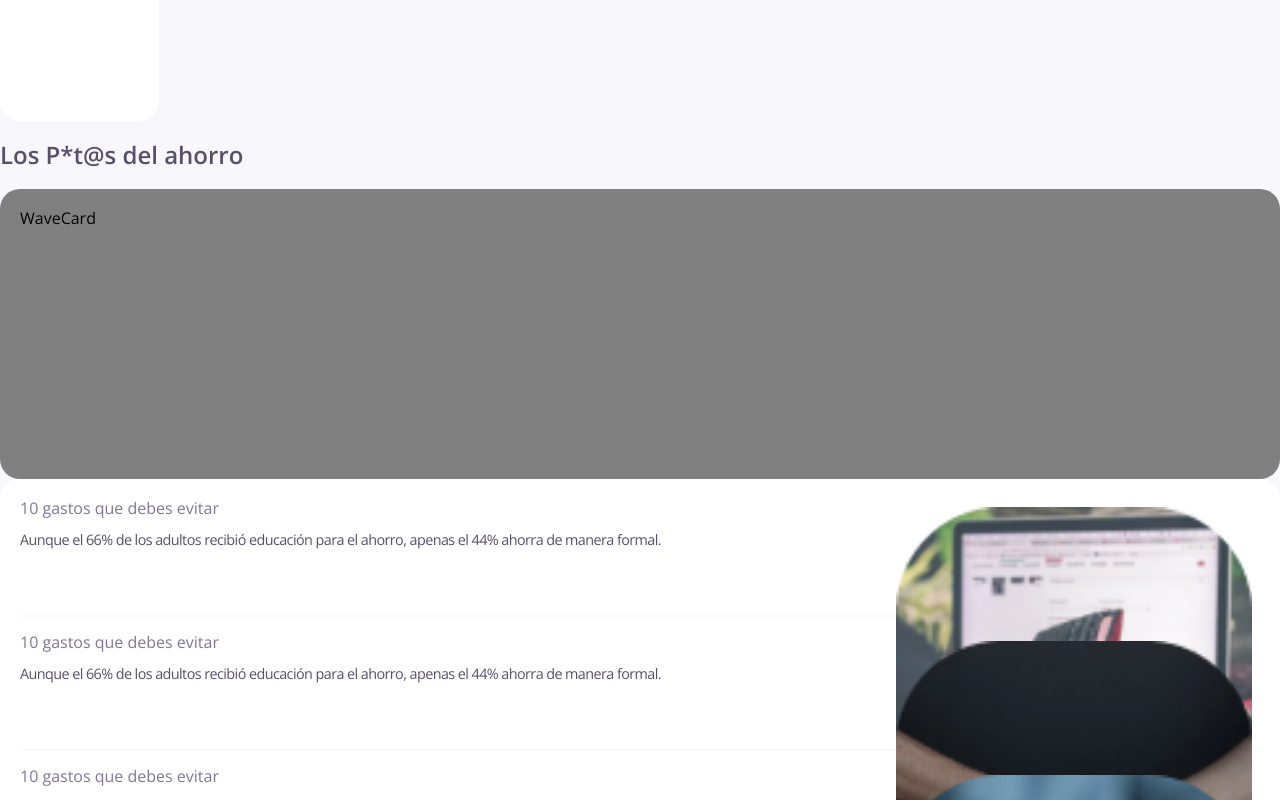
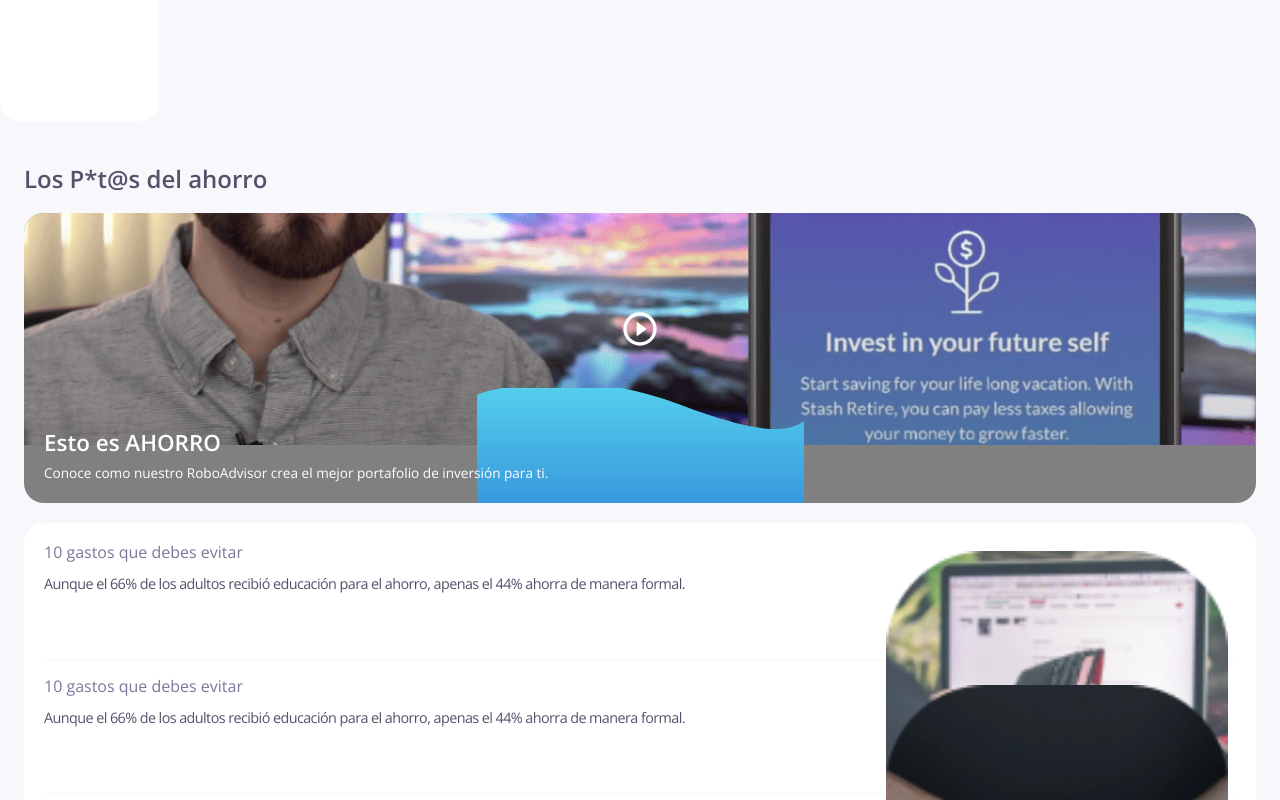
Before and after one commit to dvariaz/nuvu-saver, a Next.js app: page / in a window 1280 px wide. Shown: the part 500-1300 px from the top of the page. Built offline with nearby package versions, Linux system fonts and the light colour scheme.

Commit message:
:sparkles:WaveCard component

```diff
--- a/components/Cards/WaveCard/WaveCard.jsx
+++ b/components/Cards/WaveCard/WaveCard.jsx
@@ -1,7 +1,21 @@
+import Image from "next/image";
 import styles from "./WaveCard.module.scss";
 
-const WaveCard = () => {
-    return <div className={styles.body}>WaveCard</div>;
+const WaveCard = ({ title, description, background }) => {
+    return (
+        <div className={styles.body}>
+            <div className={styles.wave}>
+                <h3>{title}</h3>
+                <p>{description}</p>
+            </div>
+            <div className={styles.background}>
+                <div className={`${styles.player} flex-center`}>
+                    <img src="/icons/play_circle_outline_24px.svg" />
+                </div>
+                <Image src={background} layout="fill" />
+            </div>
+        </div>
+    );
 };
 
 export default WaveCard;
--- a/components/Cards/WaveCard/WaveCard.module.scss
+++ b/components/Cards/WaveCard/WaveCard.module.scss
@@ -1,7 +1,61 @@
 .body {
     composes: card from "../../../settings/materials.module.scss";
 
+    color: white;
+    position: relative;
     background-color: gray;
     height: 290px;
     overflow: hidden;
+    margin: 1.25em 0;
 }
+
+.wave {
+    width: 100%;
+    position: absolute;
+    left: 0;
+    bottom: 0;
+    z-index: 100;
+    padding: 20px;
+    background: url("/decorators/waves-graphic.svg") no-repeat;
+    background-position: bottom;
+
+    h3 {
+        font-size: 1.4em;
+        margin-bottom: 0;
+    }
+
+    p {
+        font-size: 0.85em;
+        margin-top: 0.7em;
+        margin-bottom: 0.15em;
+    }
+}
+
+.background {
+    position: absolute;
+    top: 0;
+    left: 0;
+    width: 100%;
+    height: 80%;
+    img {
+        width: 100%;
+        object-fit: cover;
+    }
+}
+
+.player {
+    outline: none;
+    border: 0px;
+
+    position: absolute;
+    left: 0;
+    top: 0;
+    width: 100%;
+    height: 100%;
+    z-index: 10;
+
+    img {
+        width: 40px;
+        height: 40px;
+    }
+}
--- a/contents/Home/sections/SavingTips/SavingTips.jsx
+++ b/contents/Home/sections/SavingTips/SavingTips.jsx
@@ -5,11 +5,15 @@ import Post from "../../../../components/Post";
 
 const SavingTips = () => {
     return (
-        <div>
+        <section className="padding-2">
             <div>
                 <h2 className="section-title">Los P*t@s del ahorro</h2>
             </div>
-            <WaveCard />
+            <WaveCard
+                title="Esto es AHORRO"
+                description="Conoce como nuestro RoboAdvisor crea el mejor portafolio de inversión para ti."
+                background="/tips/this-is-saving-video-thumb.png"
+            />
             <List>
                 <Post
                     title="10 gastos que debes evitar"
@@ -32,7 +36,7 @@ const SavingTips = () => {
                     thumbnail="/articles/post-3.png"
                 />
             </List>
-        </div>
+        </section>
     );
 };
 
--- a/settings/layout.css
+++ b/settings/layout.css
@@ -10,6 +10,11 @@
 
 .flex-1 {
     flex: 1;
+}
+
+.flex-center {
+    justify-content: center;
+    align-items: center;
 }
 
 .flex-row-between {
```
Also changed, not shown: public/decorators/waves-graphic.svg (added), public/icons/play_circle_outline_24px.svg (added).
